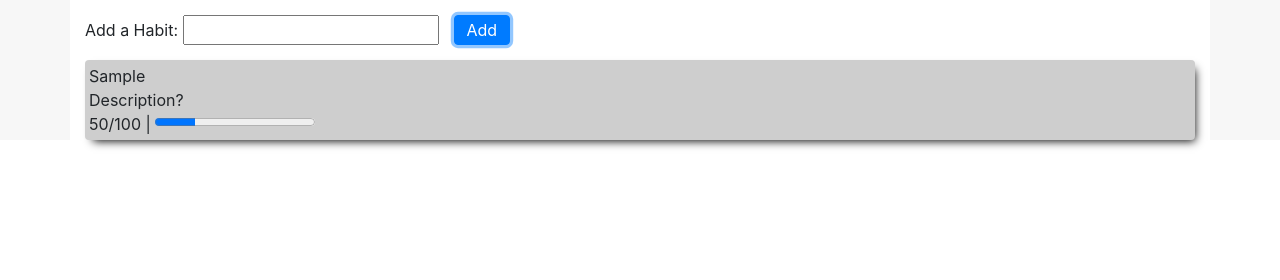
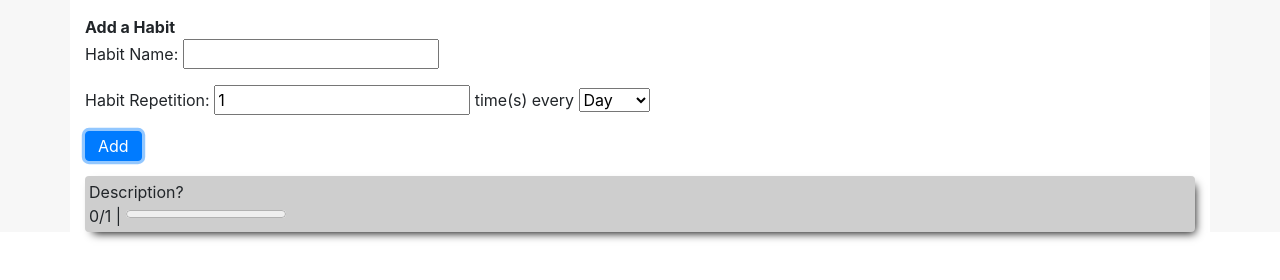
Before and after one commit to liquidawesome/habits, a plain HTML site: page index.html in a window 1280 px wide. Both pictures are taken after typing "Sample" into the empty fields and a click on the button "Add". Shown: the part 66-346 px from the top of the page. Drawn offline with nearby package versions, Linux system fonts and the light colour scheme.

Commit message:
Update HTML habit form, base JS event off of form submit instead of btn press

```diff
--- a/index.html
+++ b/index.html
@@ -18,8 +18,22 @@
 			<h1>Habits Tracker</h1>
 		</div>
 		<div class="container body">
-			<div class="habit-form">
-				Add a Habit: <input type="text" class="habit-input"><button class="btn btn-primary">Add</button>
+			<div>
+				<strong>Add a Habit</strong>
+				<form class="habit-form">
+					<div class="form-group">
+						Habit Name: <input type="text" class="habit__name">
+					</div>
+					<div class="form-group">
+						Habit Repetition: <input type="number" class="habit__amount" value="1" min="1"> time(s) every
+						<select class="habit__period">
+							<option>Day</option>
+							<option>Week</option>
+							<option>Month</option>
+						</select>
+					</div>
+					<button type="submit" class="btn btn-primary">Add</button>
+				</form>
 			</div>
 			<div class="habit-list"></div>
 		</div>
--- a/script.js
+++ b/script.js
@@ -1,25 +1,26 @@
 const elements = {
-	habitInput: document.querySelector('.habit-input'),
+	habitName: document.querySelector('.habit__name'),
+	habitAmount: document.querySelector('.habit__amount'),
+	habitPeriod: document.querySelector('.habit__period'),
 	habitList: document.querySelector('.habit-list')
 };
 
-const addHabit = (name) => {
+const addHabit = (name, amount, period, current = 0) => {
 	const markup = `
 	<div class="habit-item">
 		<div>${name}</div>
 		<div>Description?</div>
-		<div>50/100 | <progress value="25" max="100"></progress></div>
+		<div>${current}/${amount} | <progress value="${current}" max="${amount}"></progress></div>
 	</div>
 	`;
 	elements.habitList.insertAdjacentHTML('beforeend', markup);
 }
 
-document.querySelector('.habit-form > .btn').addEventListener('click', e => {
-	const habit_name = elements.habitInput.value;
+document.querySelector('.habit-form').addEventListener('submit', e => {
+	e.preventDefault();
 
 	// Clear field
-	elements.habitInput.value = '';
+	elements.habitName.value = '';
 
-	addHabit(habit_name);
-	console.log(habit_name);
+	addHabit(elements.habitName.value, elements.habitAmount.value, elements.habitPeriod.value);
 });
--- a/styles.css
+++ b/styles.css
@@ -17,7 +17,6 @@
 .body .btn-primary {
 	padding-top: 0;
 	padding-bottom: 0;
-	margin-left: 15px;
 	vertical-align: baseline;
 	height: 30px;
 }
```
